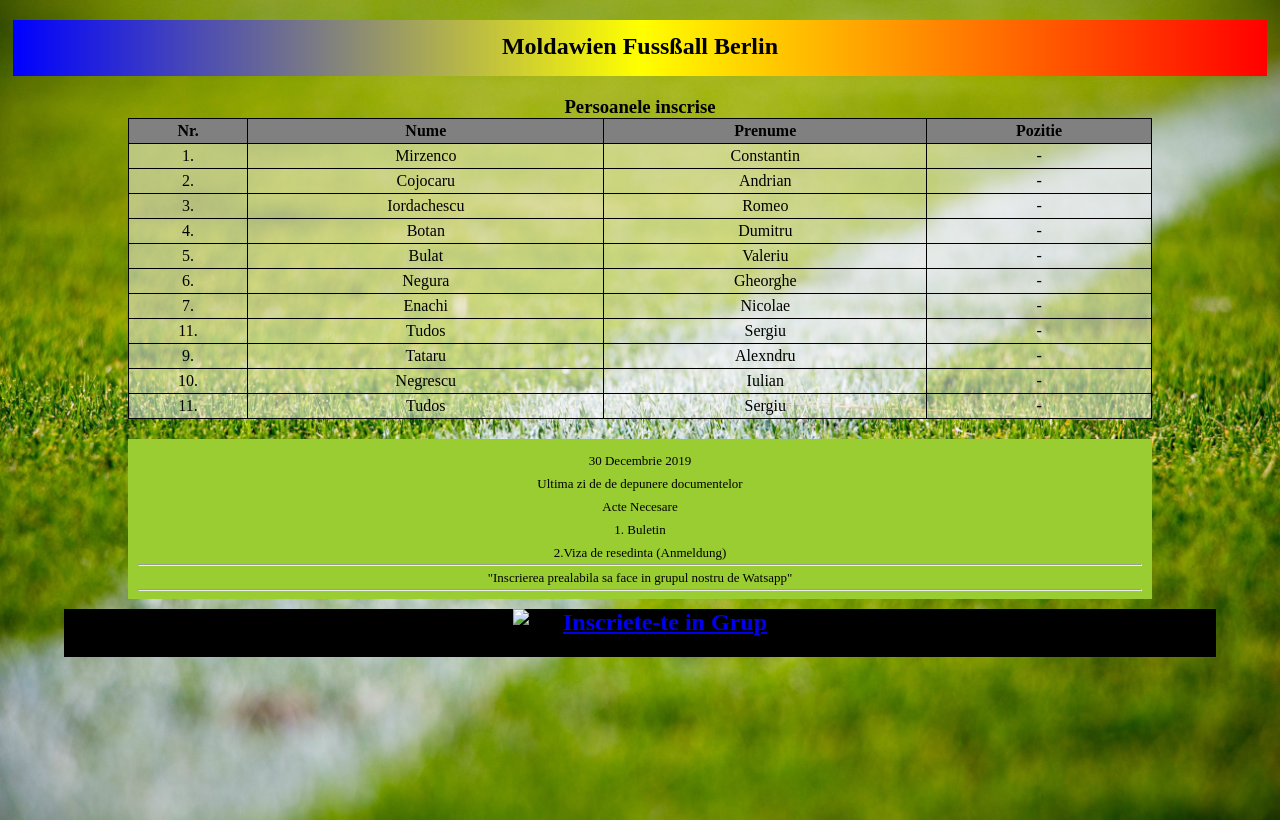
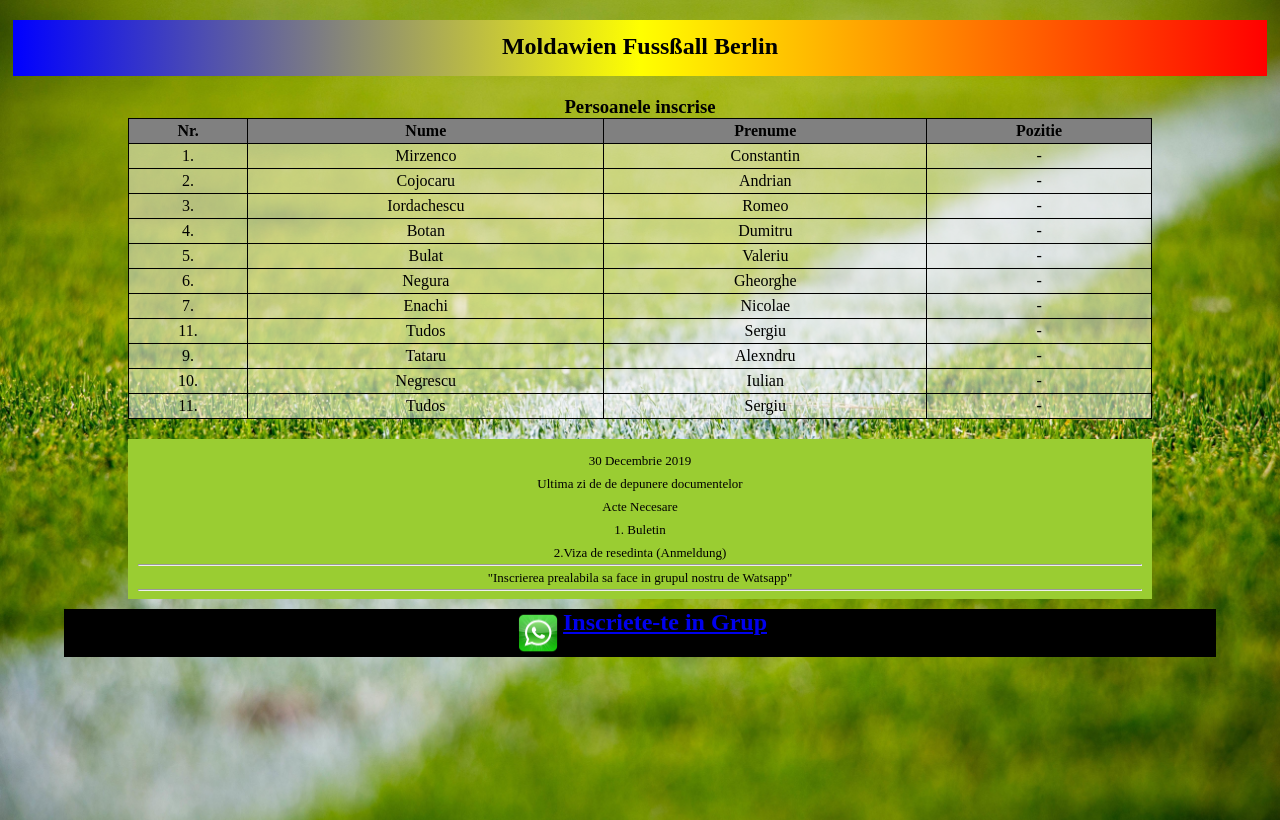
Before and after one commit to kmz009/Moldova_Fussball, a plain HTML site: page index.html in a window 1280 px wide. Drawn offline with Linux system fonts and the light colour scheme; the site is published under a folder, as on GitHub Pages, so addresses that start at the root find nothing.

Commit message:
first commit

```diff
--- a/index.html
+++ b/index.html
@@ -107,7 +107,7 @@
    <hr>
    </div>
    <footer>
-    <img src="/img/whatsapp-icon-vector-400x400.png" alt="whatsapp" width="50px">
+    <img src="img/whatsapp-icon-vector-400x400.png" alt="whatsapp" width="50px">
             <a href="https://chat.whatsapp.com/HesdiwdmKxM2UgMGT95R48" target="_blank"> <h2>Inscriete-te in Grup</h2>
                 </a>
 
```
